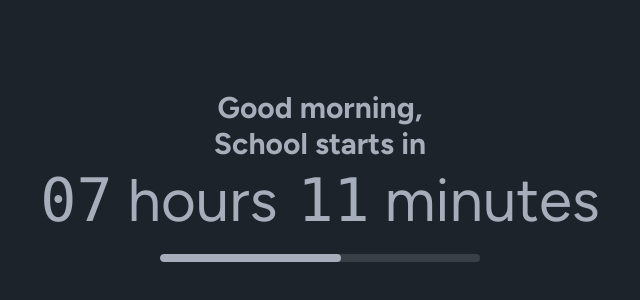
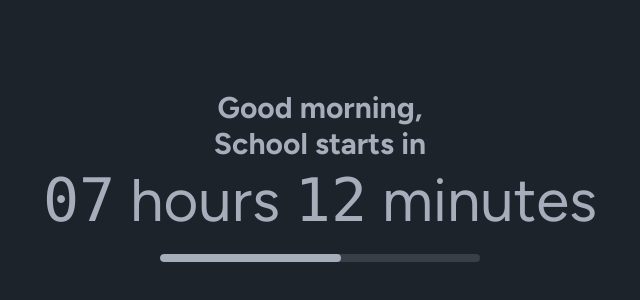
Before and after one commit to khui0/bell-tracker, a Svelte app: page / in a window 1280 px wide. Shown: the part 216-516 px from the top of the page, without its empty margins (320-960 px from the left). Built offline with nearby package versions, Linux system fonts and the light colour scheme.

Commit message:
Fix inaccuracy

```diff
--- a/src/App.svelte
+++ b/src/App.svelte
@@ -119,9 +119,19 @@
     text = status.text;
 
     const remaining = msToUnits(status.remaining);
+    // Not very elegant
+    const remainingRounded = msToUnits(
+      Math.ceil(status.remaining / 60000) * 60000,
+    );
     hours = remaining.hours;
     minutes = remaining.minutes;
     seconds = remaining.seconds;
+
+    // Round up if seconds aren't being shown
+    if (hours > 0) {
+      hours = remainingRounded.hours;
+      minutes = remainingRounded.minutes;
+    }
 
     progressed = status.total - status.remaining;
     total = status.total;
--- a/src/lib/Countdown.svelte
+++ b/src/lib/Countdown.svelte
@@ -6,29 +6,23 @@
   import pluralize from "pluralize";
 </script>
 
-<div class="flex gap-5 text-3xl sm:text-6xl">
+<p class="text-3xl sm:text-6xl">
   {#if hours > 0}
-    <div>
     <span class="countdown font-mono">
       <span style="--value:{hours};"></span>
     </span>
     {pluralize("hour", hours, false)}
-    </div>
   {/if}
   {#if minutes > 0}
-    <div>
     <span class="countdown font-mono">
       <span style="--value:{minutes};"></span>
     </span>
     {pluralize("minute", minutes, false)}
-    </div>
   {/if}
-  {#if hours == 0 && minutes == 0}
-    <div>
+  {#if hours == 0}
     <span class="countdown font-mono">
       <span style="--value:{seconds};"></span>
     </span>
     {pluralize("second", seconds, false)}
-    </div>
   {/if}
-</div>
+</p>
```
Lines whose indentation alone changed are shown as unchanged.
